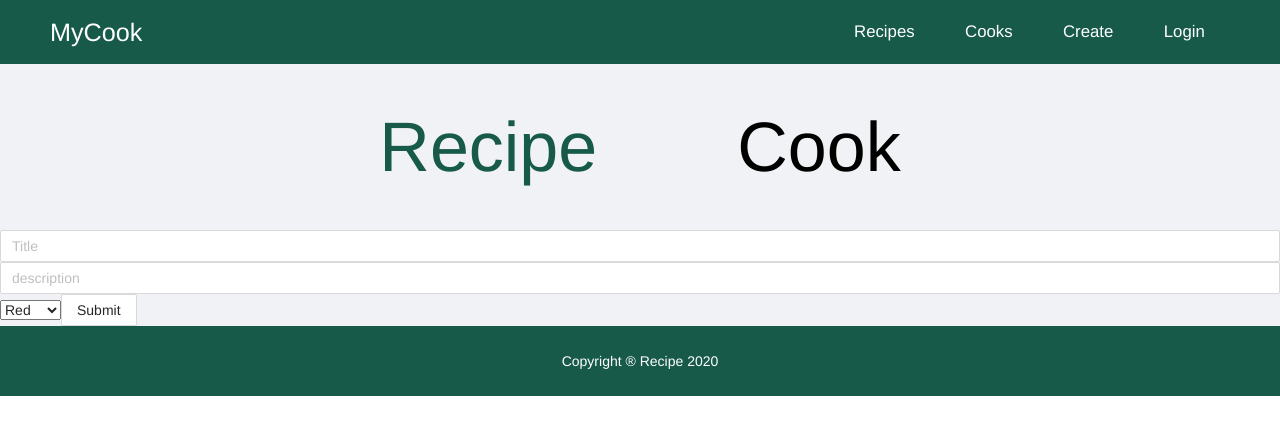
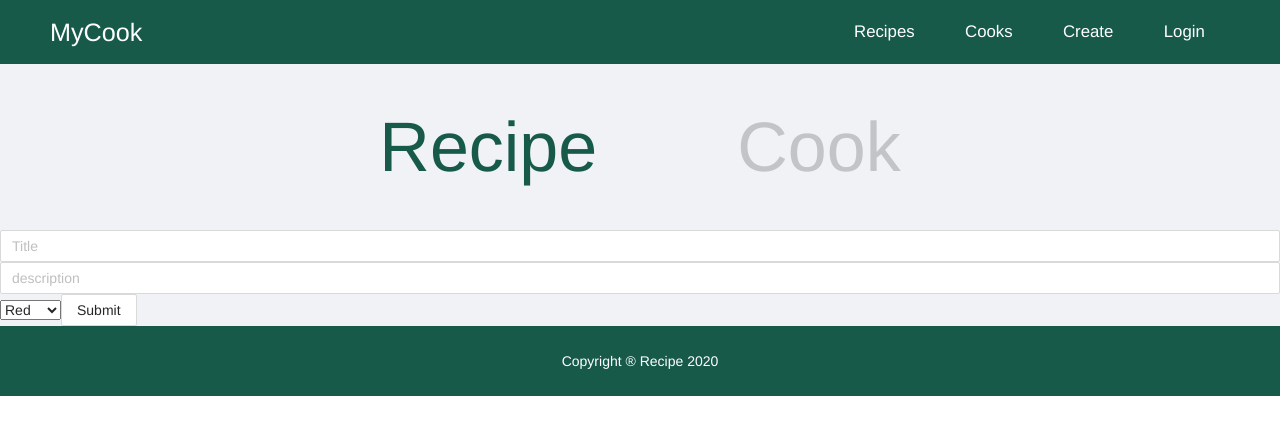
Before and after one commit to papadopan/recipes-fsnd, a React (Create React App) app in the folder ui/: page /create in a window 1280 px wide. Shown: the top 434 px of the page. Built offline with nearby package versions, Linux system fonts and the light colour scheme.

Commit message:
frontend: color update

```diff
--- a/ui/src/components/Form/Form.js
+++ b/ui/src/components/Form/Form.js
@@ -20,7 +20,7 @@ const Filtering = styled.div`
 const Choices = styled.span`
   margin: 0 1em;
   font-size: 5em;
-  color: var(--color-black);
+  color: var(--color-grey);
   cursor:pointer;
 
   ${({ active }) =>
--- a/ui/src/utils/theme.js
+++ b/ui/src/utils/theme.js
@@ -4,7 +4,7 @@ const theme = {
     main: "rgb(23,90,74)",
     white: "#FFFFFF",
     black: "#000000",
-    grey: "#EEEEEE",
+    grey: "#c3c4c7",
     error: "#EE0000",
     warning: "#FFDD00",
     yellow: "#FFE045",
```
